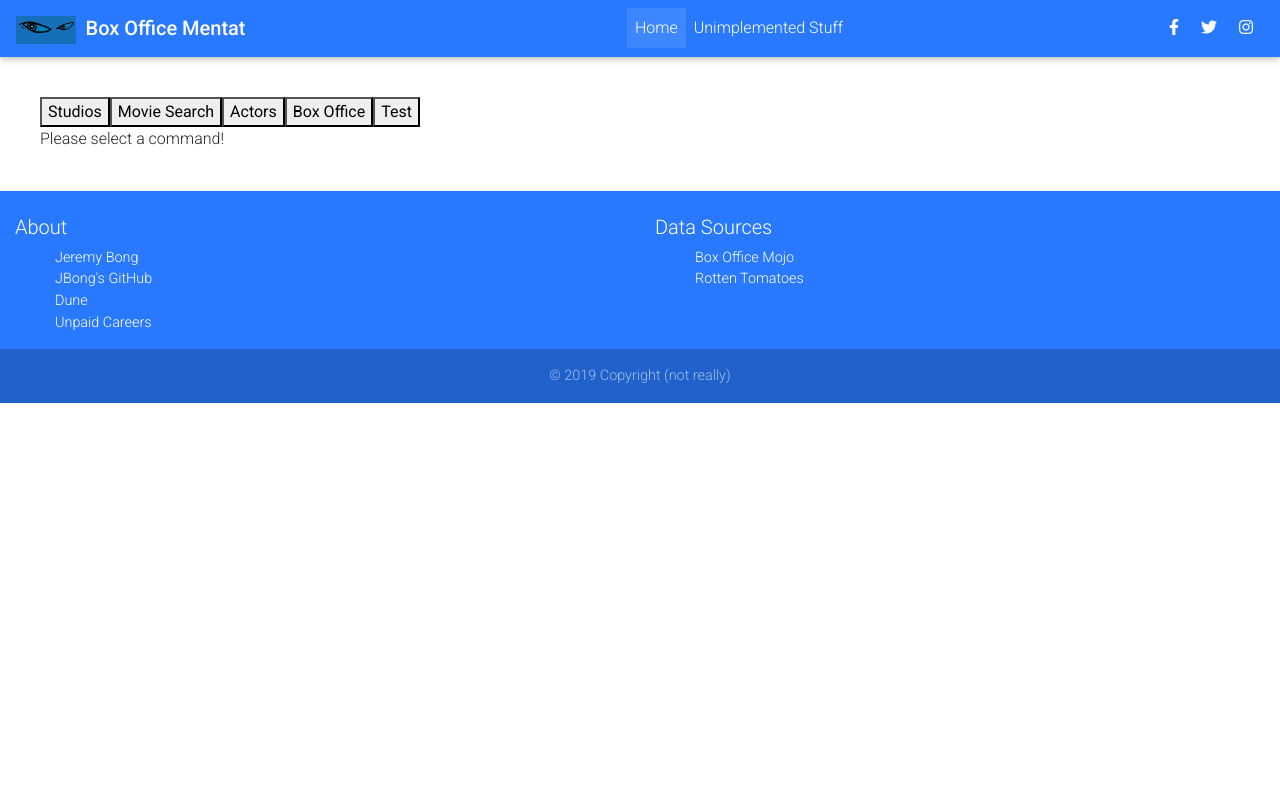
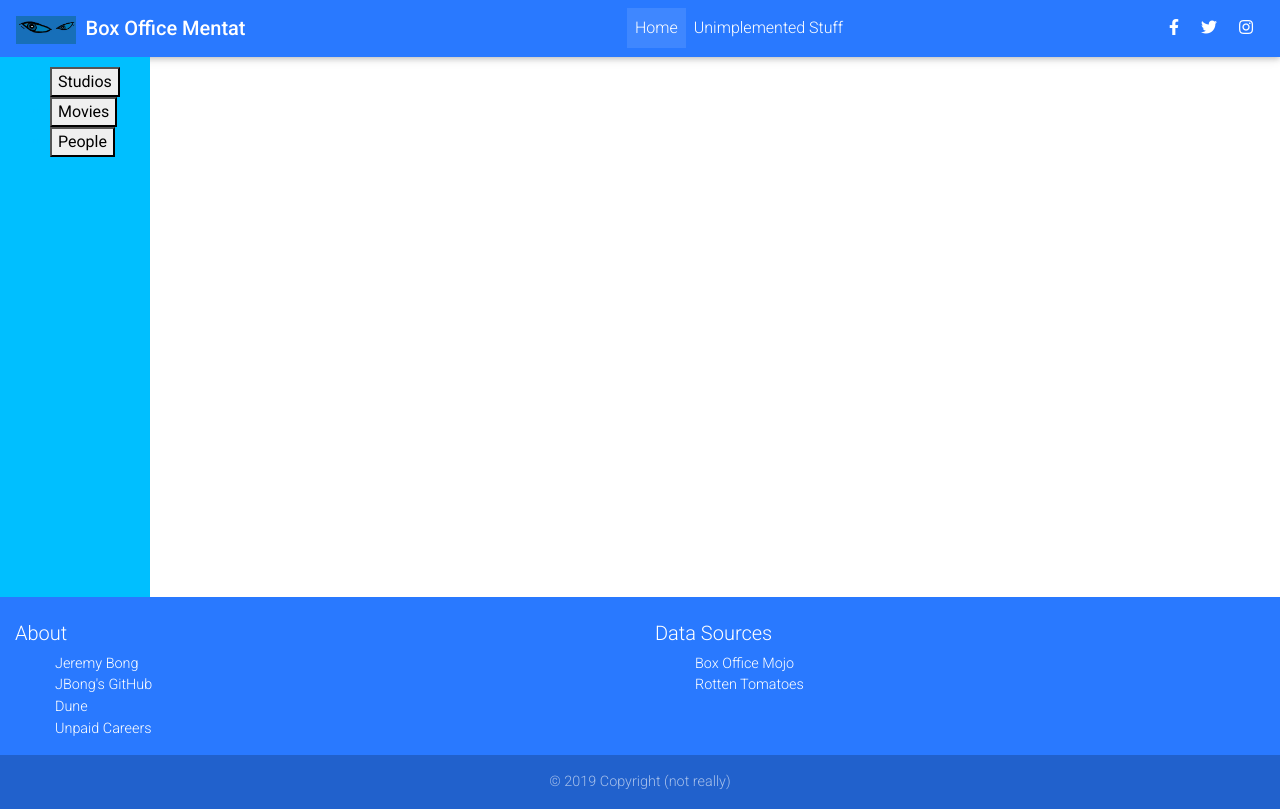
Before and after one commit to jtkbong/BoxOfficeMentatFrontend, a React (Create React App) app in the folder Frontend/mentatfrontend/: page / in a window 1280 px wide. Built offline with nearby package versions, Linux system fonts and the light colour scheme.

Commit message:
move command bar to side nav bar, organize things a little better

```diff
--- a/Frontend/mentatfrontend/src/App.js
+++ b/Frontend/mentatfrontend/src/App.js
@@ -1,56 +1,13 @@
 import React, { Component } from 'react';
 import './App.css';
-import StudioResults from './StudioResults'
-import BoxOfficeResults from './BoxOfficeResults'
-import PeopleSearchPane from './PeopleSearchPane'
-import MovieSearchPane from './MovieSearchPane'
-import TestPage from './TestPage'
+import SideNavBar from './SideNavBar'
+import ResultsPane from './ResultsPane'
 import "@fortawesome/fontawesome-free/css/all.min.css";
 import "bootstrap-css-only/css/bootstrap.min.css";
 import "mdbreact/dist/css/mdb.css";
 import BoxOfficeMentatNavbar from './Navbar'
 import FooterPage from './FooterPage';
 //import { style } from 'react-toastify';
-
-class CommandUI extends Component {
-
-	render() {
-
-		if(this.props.commandSelected === "studios") {
-			return (
-				<StudioResults />
-			);
-		}
-
-		if(this.props.commandSelected === "movieSearch") {
-			return (
-				<MovieSearchPane />
-			);
-		}
-
-		if(this.props.commandSelected === "actors") {
-			return (
-				<PeopleSearchPane />
-			);
-		}
-
-		if(this.props.commandSelected === "boxOffice") {
-			return (
-				<BoxOfficeResults />
-			);
-		}
-
-		if(this.props.commandSelected === "test") {
-			return (
-				<TestPage />
-			);
-		}
-
-		return (
-			<div>Please select a command!</div>
-		);
-	}
-}
 
 class App extends Component {
 
@@ -59,6 +16,7 @@ class App extends Component {
 		this.state = {
 			commandSelected: null
 		};
+		this.commandButtonClick = this.commandButtonClick.bind(this);
 	}
 
 	commandButtonClick(commandType) {
@@ -69,25 +27,19 @@ class App extends Component {
 
 	render() {
 
-		const contentStyle = {
-			margin: "40px"
-		}
-
 		return (
 			<React.Fragment>
 		  	<div>
 				<div>
-				<BoxOfficeMentatNavbar />
+					<BoxOfficeMentatNavbar/>
 				</div>
-			<div style={contentStyle}>
-				<div>
-					<button type="button" value="studios" onClick={() => this.commandButtonClick('studios')}>Studios</button>
-					<button type="button" value="movieSearch" onClick={() => this.commandButtonClick('movieSearch')}>Movie Search</button>
-					<button type="button" value="actors" onClick={() => this.commandButtonClick('actors')}>Actors</button>
-					<button type="button" value="boxOffice" onClick={() => this.commandButtonClick('boxOffice')}>Box Office</button>
-					<button type="button" value="test" onClick={() => this.commandButtonClick('test')}>Test</button>
+				<div style={{ overflow: "hidden", position: "relative", width: "100%" }}>
+					<div >
+						<SideNavBar clickHandler={this.commandButtonClick}/>
 					</div>
-				<CommandUI commandSelected={this.state.commandSelected} />
+					<div style={{ position: "relative", left: "150px"}}>
+						<ResultsPane commandSelected={this.state.commandSelected} />
+					</div>
 				</div>
 		 	</div>
 		  	<div>
--- a/Frontend/mentatfrontend/src/FooterPage.js
+++ b/Frontend/mentatfrontend/src/FooterPage.js
@@ -3,7 +3,7 @@ import { MDBCol, MDBContainer, MDBRow, MDBFooter } from "mdbreact";
 
 const FooterPage = () => {
   return (
-    <MDBFooter color="blue accent-3" className="font-small pt-4 mt-4">
+    <MDBFooter color="blue accent-3" className="font-small pt-4">
       <MDBContainer fluid className="text-center text-md-left">
         <MDBRow>
           <MDBCol md="6">
--- a/Frontend/mentatfrontend/src/MovieResults.js
+++ b/Frontend/mentatfrontend/src/MovieResults.js
@@ -11,7 +11,6 @@ class MovieResults extends Component {
 
     componentWillReceiveProps(props) {
         if (!(props.title === null && props.studio === null && props.releasedDate === null && props.genre === null)) {
-            console.log(props);
             var params = [];
             if (props.title) {
                 params.push("title=" + props.title);
@@ -38,7 +37,7 @@ class MovieResults extends Component {
 	render() {
 
         const columnStyle = {
-            "text-align": "left",
+            "textAlign": "left",
             "padding": "2px 10px 2px 10px"
         }
 
--- a/Frontend/mentatfrontend/src/MovieSearchPane.js
+++ b/Frontend/mentatfrontend/src/MovieSearchPane.js
@@ -73,7 +73,7 @@ class MovieSearchPane extends Component {
 		};
 
 		return (
-			<div>
+			<div style={{height: "500px"}}>
 				Title: <input type="text" id="title" />
 				<br/>
 				Studio: <input type="text" id="studio" />
--- a/Frontend/mentatfrontend/src/Navbar.js
+++ b/Frontend/mentatfrontend/src/Navbar.js
@@ -20,7 +20,7 @@ class BoxOfficeMentatNavbar extends React.Component {
   render() {
 
     const logoStyle = {
-        "margin-right": "10px",
+        "marginRight": "10px",
         width: "10%"
     }
 
@@ -30,7 +30,7 @@ class BoxOfficeMentatNavbar extends React.Component {
           <header>
             <MDBNavbar color="blue accent-3" dark expand="md">
               <MDBNavbarBrand href="/">
-              <img src="/boxofficementat.jpg" style={logoStyle}/>
+              <img src="/boxofficementat.jpg" alt="Box Office Mentat" style={logoStyle}/>
                 <strong>Box Office Mentat</strong>
               </MDBNavbarBrand>
               <MDBNavbarToggler onClick={this.onClick} />
--- a/Frontend/mentatfrontend/src/PeopleSearchPane.js
+++ b/Frontend/mentatfrontend/src/PeopleSearchPane.js
@@ -17,7 +17,7 @@ class PeopleSearchPane extends Component {
 
 	render() {
 		return (
-			<div>
+			<div style={{height: "500px"}}>
 				Name: <input type="text" id="name" />
 				<br/>
 				<button onClick={this.handleClick}>Search</button>
--- /dev/null
+++ b/Frontend/mentatfrontend/src/ResultsPane.js
@@ -0,0 +1,49 @@
+import React, { Component } from 'react';
+import './App.css';
+import StudioResults from './StudioResults'
+import BoxOfficeResults from './BoxOfficeResults'
+import PeopleSearchPane from './PeopleSearchPane'
+import MovieSearchPane from './MovieSearchPane'
+import TestPage from './TestPage'
+import "@fortawesome/fontawesome-free/css/all.min.css";
+import "bootstrap-css-only/css/bootstrap.min.css";
+import "mdbreact/dist/css/mdb.css";
+
+class ResultsPane extends Component {
+
+    getResultsPane() {
+        switch(this.props.commandSelected) {
+            case "studios":
+                return (
+                    <StudioResults />
+                );
+            case "movies":
+                return (
+                    <MovieSearchPane />
+                );
+            case "people":
+                return (
+                    <PeopleSearchPane />
+                );
+            default:
+                return (
+                    <div style={{height:"500px"}} />
+                );
+        }
+    }
+
+	render() {
+
+        const resultsPaneStyle = {
+            "margin": "20px 0px 20px 20px"
+        }
+
+		return (
+            <div style={resultsPaneStyle}>
+                {this.getResultsPane()}
+            </div>
+		);
+	}
+}
+
+export default ResultsPane;
--- /dev/null
+++ b/Frontend/mentatfrontend/src/SideNavBar.js
@@ -0,0 +1,32 @@
+import React, { Component } from 'react';
+import "@fortawesome/fontawesome-free/css/all.min.css";
+import "bootstrap-css-only/css/bootstrap.min.css";
+import "mdbreact/dist/css/mdb.css";
+
+class SideNavBar extends Component {
+
+	render() {
+        const sideNavbarStyle = {
+            "position": "absolute",
+            "left": "0",
+            "top": "0",
+            "padding": "10px",
+            "width": "150px",
+            "height": "100%",
+            "background": "#00bfff",
+            "color": "#00bfff"
+        }
+
+		return (
+			<div style={sideNavbarStyle}>
+                <ul>
+                    <li><button onClick={(e) => this.props.clickHandler('studios') }>Studios</button></li>
+                    <li><button onClick={(e) => this.props.clickHandler('movies') }>Movies</button></li>
+                    <li><button onClick={(e) => this.props.clickHandler('people') }>People</button></li>
+                </ul>
+            </div>
+		);
+	}
+}
+
+export default SideNavBar;
--- a/Frontend/mentatfrontend/src/StudioResults.js
+++ b/Frontend/mentatfrontend/src/StudioResults.js
@@ -28,7 +28,7 @@ class StudioResults extends Component {
                             <th align='left'>Movies Made</th>
                         </tr>
                         {this.state.studios.map(studio =>
-                        <tr key={studio.name}>
+                            <tr key={studio.id}>
                             <td>{studio.name}</td>
                             <td>{studio.count}</td>
                         </tr>
```
Lines whose indentation alone changed are shown as unchanged.
